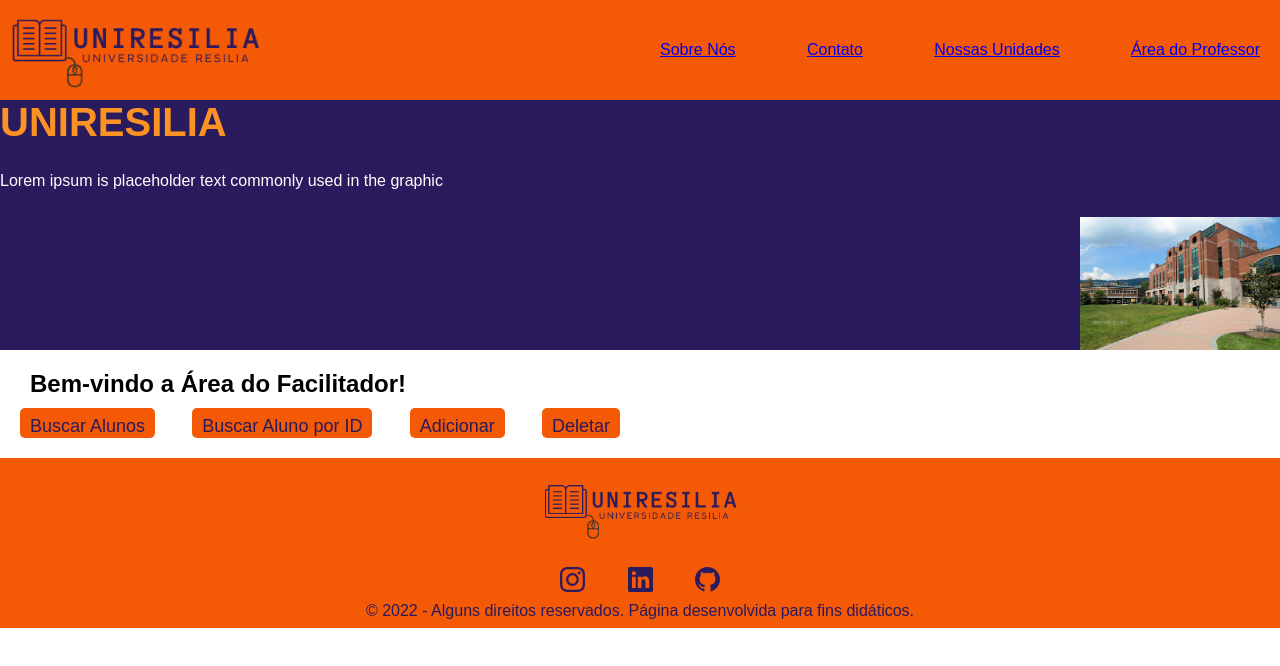
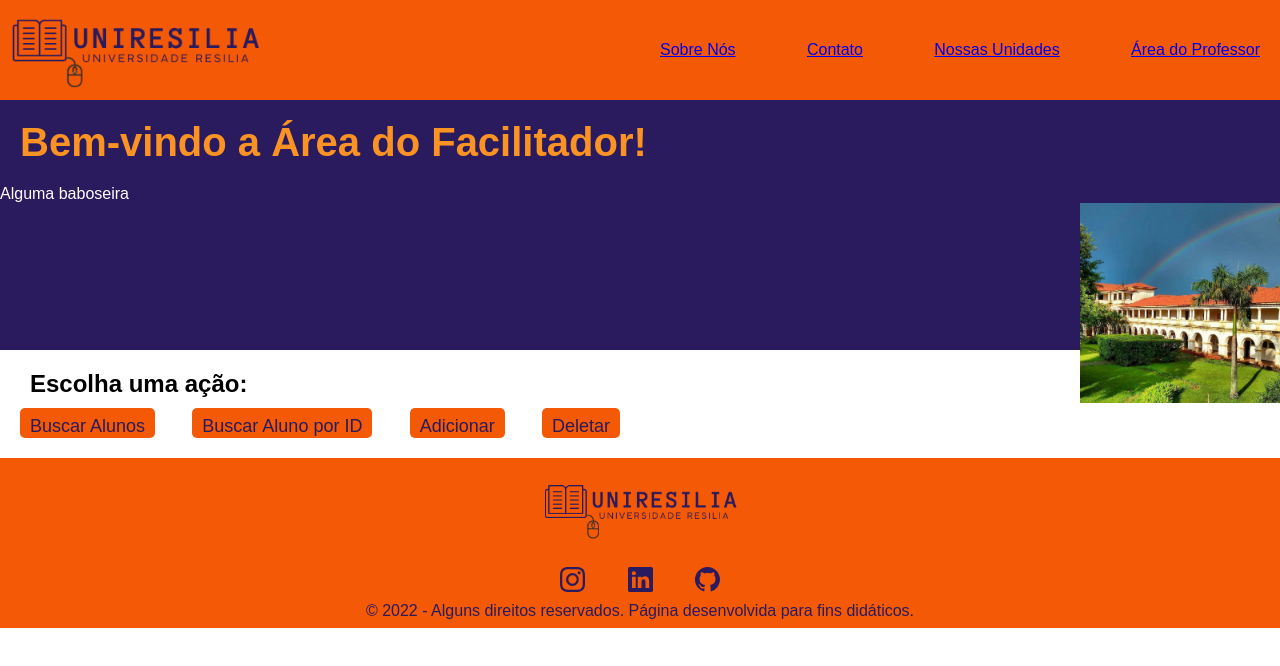
Before and after one commit to PalomaBarreto/UniResilia, a React (Create React App) app: page /area-prof in a window 1280 px wide. Shown: the top 666 px of the page. Built offline with nearby package versions, Linux system fonts and the light colour scheme; a web font is replaced by a local one.

Commit message:
adicionando props na intro

```diff
--- a/src/App.js
+++ b/src/App.js
@@ -6,7 +6,7 @@ import Header from './components/Header';
 import { BrowserRouter, Route, Routes } from 'react-router-dom';
 import Contato from './pages/Contato';
 import AreaProf from './pages/AreaProf';
-import Intro from "./components/Intro";
+
 
 function App()
 {
@@ -15,8 +15,7 @@ function App()
 
       <BrowserRouter>
         <Header/>
-        <Intro/>
-        <Routes>
+          <Routes>
           <Route path="/" />
           <Route path="/sobre-nos" />
           <Route path="/contato" element={<Contato/>}/>
--- a/src/components/Intro.jsx
+++ b/src/components/Intro.jsx
@@ -2,11 +2,11 @@ import React from "react";
 import styled from "styled-components";
 import campus from "../assets/campus.jpg"
 
-function Intro() {
+function Intro(props) {
   return (
     <Titulo>
-      <Nome>UNIRESILIA</Nome>
-      <P>Lorem ipsum is placeholder text commonly used in the graphic</P>
+      <Nome>{props.title}</Nome>
+      <P>{props.description}</P>
       <Img src={campus}></Img>
     </Titulo>
   );
@@ -28,6 +28,7 @@ const Nome = styled.h2`
   align-self: start;
   font-size: 40px;
   color: #fb9224;
+  margin: 20px;
 `;
 const P = styled.p`
   align-self: start;
--- a/src/pages/AreaProf.jsx
+++ b/src/pages/AreaProf.jsx
@@ -3,12 +3,15 @@ import { NavLink, Route, Routes } from "react-router-dom";
 import styled from "styled-components";
 import Button from "../components/Button";
 import Post from "../components/Post"
+import Intro from "../components/Intro";
 
 function AreaProf()
 {
   return(
+    <div>
+      <Intro description={"Alguma baboseira"} title={"Bem-vindo a Área do Facilitador!"} />
       <Caixa>
-      <Ttl>Bem-vindo a Área do Facilitador!</Ttl>
+        <Ttl>Escolha uma ação:</Ttl>
 
         <DivBotoes>
           <Button>Buscar Alunos</Button>
@@ -27,6 +30,7 @@ function AreaProf()
         </Routes>
 
       </Caixa>
+    </div>
   )
 
 }
```
Also changed, not shown: src/assets/campus.jpg. Lines whose indentation alone changed are shown as unchanged.
